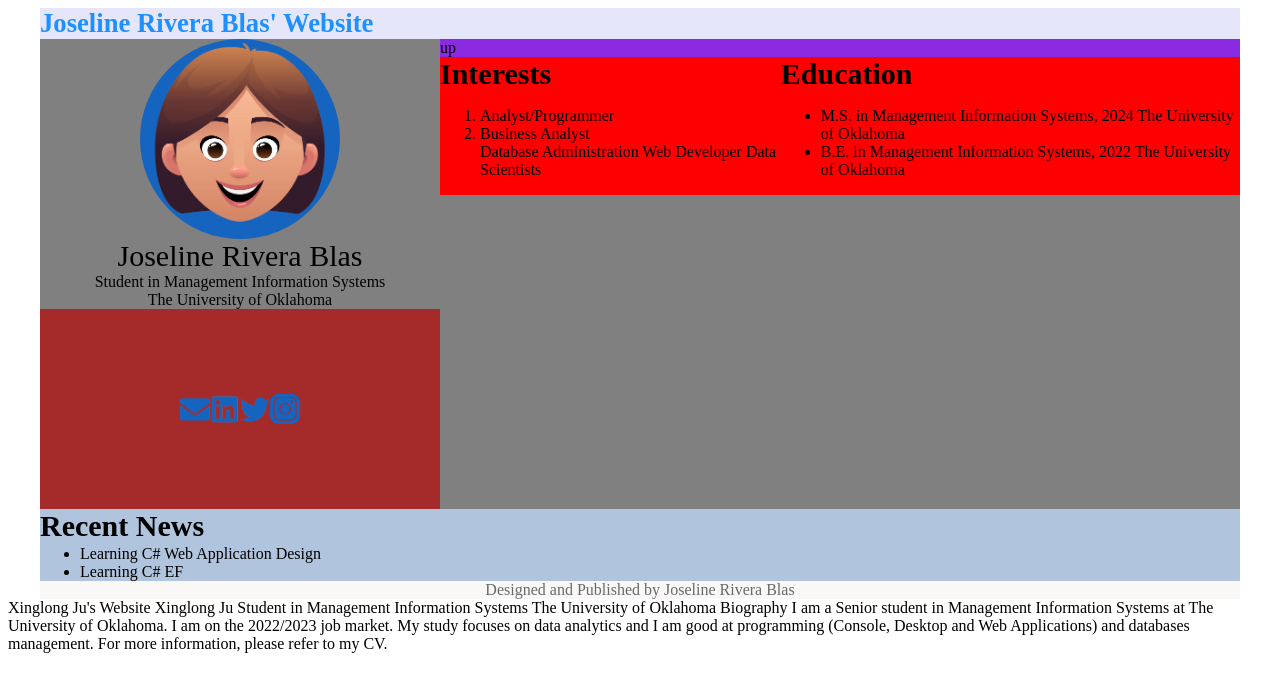
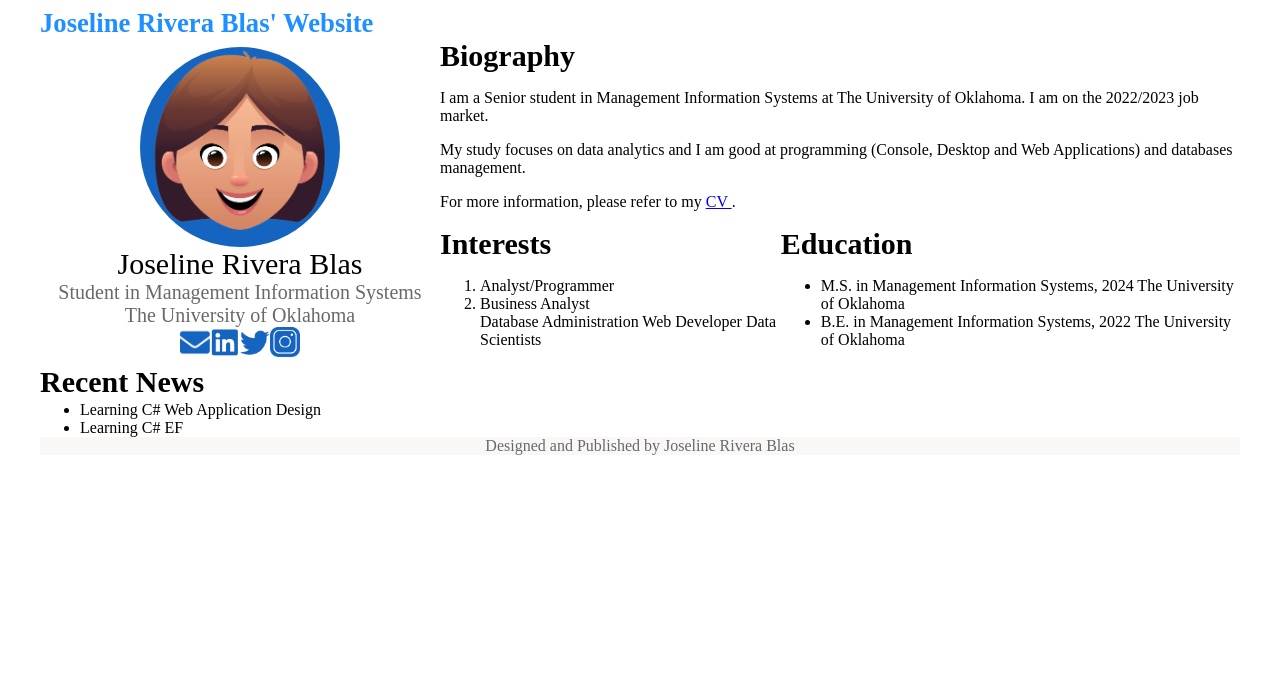
Before and after one commit to jose1ineriv3ra/jose1ineriv3ra.github.io, a plain HTML site: page 1023/index.html in a window 1280 px wide. Drawn offline with Linux system fonts and the light colour scheme.

Commit message:
final 1023

```diff
--- a/1023/index.html
+++ b/1023/index.html
@@ -5,24 +5,24 @@
     <style>
         #main
         {
-            background-color:aliceblue;
+            /*background-color:aliceblue;*/
             width:1200px;
             margin-left:auto;
             margin-right:auto;
         }
         #h
         {
-            background-color:lavender;
+            /*background-color:lavender;*/
         }
         #b1
         {
-            background-color:grey;
+            /*background-color:grey;*/
             display:flex;
             flex-direction:row;
         }
         #b2
         {
-            background-color:lightsteelblue;
+            /*background-color:lightsteelblue;*/
 
         }
         #f
@@ -40,33 +40,33 @@
         }
         #left
         {
-            background-color:antiquewhite;
+            /*background-color:antiquewhite;*/
             widht:400px;
         }
         #right
         {
-            background-color:pink;
+            /*background-color:pink;*/
             widht:800px;
 
         }
         #up
         {
-            background-color:blueviolet;
+           /* background-color:blueviolet;*/
 
         }
         #down
         {
-            background-color:red;
+           /* background-color:red;*/
             display:flex;
             flex-direciton:row;
         }
         #links
         {
-            background-color:brown;
+            /*background-color:brown;*/
             width:400px;
             display:flex;
             flex-direction:row;
-            height: 200px;
+            /*height: 200px;*/
             justify-content:center;
            align-items:center;
        +
@@ -92,10 +92,10 @@
                <div style="font-size:30px;">
                    Joseline Rivera Blas
                </div>
-               <div>
+               <div style="font-size:20px;color:dimgrey;">
                    Student in Management Information Systems
                </div>
-               <div>
+               <div style="font-size:20px;color:dimgrey;">
                    The University of Oklahoma
                </div>
                <div id="links">
@@ -117,7 +117,18 @@
             </div>
             <div id=" right">
                 <div id="up">
-                    up
+                    <span class="t">Biography</span>
+                    <p> I am a Senior student in Management Information Systems at The University of Oklahoma. I am on the 2022/2023 job market.</p>
+                    <p>My study focuses on data analytics and I am good at programming (Console, Desktop and Web Applications) and databases management.</p>
+                    <p>For more information, please refer to my
+                    <a href="static/CV (1).pdf">
+                        CV
+                    </a>
+                    .</p>
+
+
+
+
                 </div>
                 <div id="down">
                     <div>
@@ -166,32 +177,5 @@
     </div>
 
 
-
-
-
-
-
-
-
-
-    Xinglong Ju's Website
-
-    Xinglong Ju
-    Student in Management Information Systems
-    The University of Oklahoma
-
-    Biography
-
-    I am a Senior student in Management Information Systems at The University of Oklahoma. I am on the 2022/2023 job market.
-
-    My study focuses on data analytics and I am good at programming (Console, Desktop and Web Applications) and databases management.
-
-    For more information, please refer to my CV.
-
-
-
-
-
-
 </body>
 </html>
```
Also changed, not shown: 2 other files.
